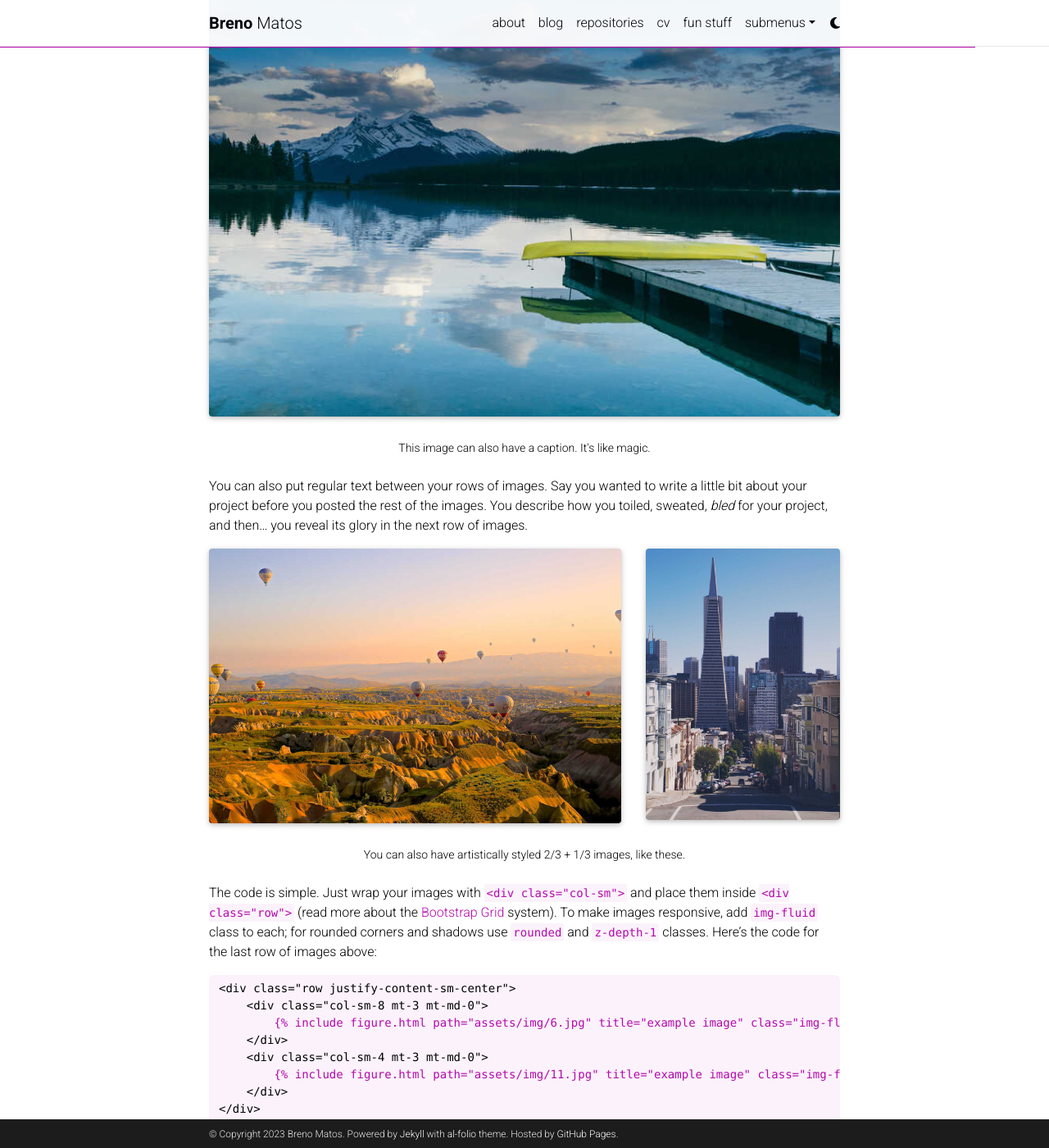
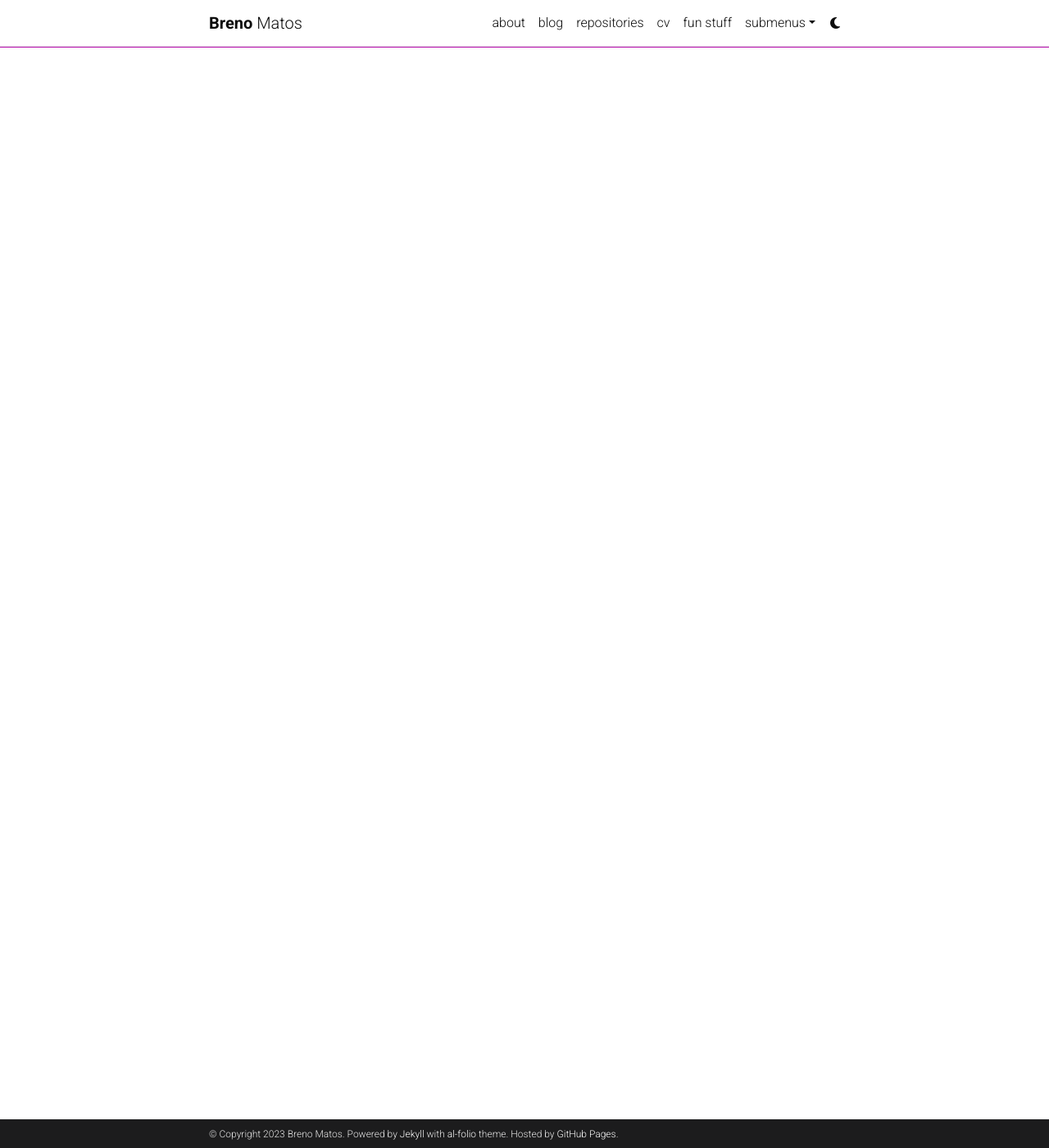
Before and after one commit to brenomatos/brenomatos.github.io, a Jekyll site: the page built from _projects/5_project.md, in a window 1280 px wide and 1400 px high, scrolled down 729 px. Shown: the whole window at 82% size. Built offline with Jekyll 4.4.1, drawn with Linux system fonts in a browser that asks for light colours; full-size pictures stand in for the smaller copies a plugin makes; comment, search, counter and statistics services are not loaded; a style sheet for code colours, icons or effects is not loaded; some of the changed text lies outside the part shown.

Commit message:
bh updates

````diff
--- a/_projects/5_project.md
+++ b/_projects/5_project.md
@@ -7,74 +7,4 @@
 category: fun
 ---
 
-Every project has a beautiful feature showcase page.
-It's easy to include images in a flexible 3-column grid format.
-Make your photos 1/3, 2/3, or full width.
-
-To give your project a background in the portfolio page, just add the img tag to the front matter like so:
-
-    ---
-    layout: page
-    title: project
-    description: a project with a background image
-    img: /assets/img/12.jpg
-    ---
-
-<div class="row">
-    <div class="col-sm mt-3 mt-md-0">
-        {% include figure.html path="assets/img/1.jpg" title="example image" class="img-fluid rounded z-depth-1" %}
-    </div>
-    <div class="col-sm mt-3 mt-md-0">
-        {% include figure.html path="assets/img/3.jpg" title="example image" class="img-fluid rounded z-depth-1" %}
-    </div>
-    <div class="col-sm mt-3 mt-md-0">
-        {% include figure.html path="assets/img/5.jpg" title="example image" class="img-fluid rounded z-depth-1" %}
-    </div>
-</div>
-<div class="caption">
-    Caption photos easily. On the left, a road goes through a tunnel. Middle, leaves artistically fall in a hipster photoshoot. Right, in another hipster photoshoot, a lumberjack grasps a handful of pine needles.
-</div>
-<div class="row">
-    <div class="col-sm mt-3 mt-md-0">
-        {% include figure.html path="assets/img/5.jpg" title="example image" class="img-fluid rounded z-depth-1" %}
-    </div>
-</div>
-<div class="caption">
-    This image can also have a caption. It's like magic.
-</div>
-
-You can also put regular text between your rows of images.
-Say you wanted to write a little bit about your project before you posted the rest of the images.
-You describe how you toiled, sweated, *bled* for your project, and then... you reveal its glory in the next row of images.
-
-
-<div class="row justify-content-sm-center">
-    <div class="col-sm-8 mt-3 mt-md-0">
-        {% include figure.html path="assets/img/6.jpg" title="example image" class="img-fluid rounded z-depth-1" %}
-    </div>
-    <div class="col-sm-4 mt-3 mt-md-0">
-        {% include figure.html path="assets/img/11.jpg" title="example image" class="img-fluid rounded z-depth-1" %}
-    </div>
-</div>
-<div class="caption">
-    You can also have artistically styled 2/3 + 1/3 images, like these.
-</div>
-
-
-The code is simple.
-Just wrap your images with `<div class="col-sm">` and place them inside `<div class="row">` (read more about the <a href="https://getbootstrap.com/docs/4.4/layout/grid/">Bootstrap Grid</a> system).
-To make images responsive, add `img-fluid` class to each; for rounded corners and shadows use `rounded` and `z-depth-1` classes.
-Here's the code for the last row of images above:
-
-{% raw %}
-```html
-<div class="row justify-content-sm-center">
-    <div class="col-sm-8 mt-3 mt-md-0">
-        {% include figure.html path="assets/img/6.jpg" title="example image" class="img-fluid rounded z-depth-1" %}
-    </div>
-    <div class="col-sm-4 mt-3 mt-md-0">
-        {% include figure.html path="assets/img/11.jpg" title="example image" class="img-fluid rounded z-depth-1" %}
-    </div>
-</div>
-```
-{% endraw %}
+Belo Horizonte, or simply BH, is known in Brazil for being the 'city of bars'
````
